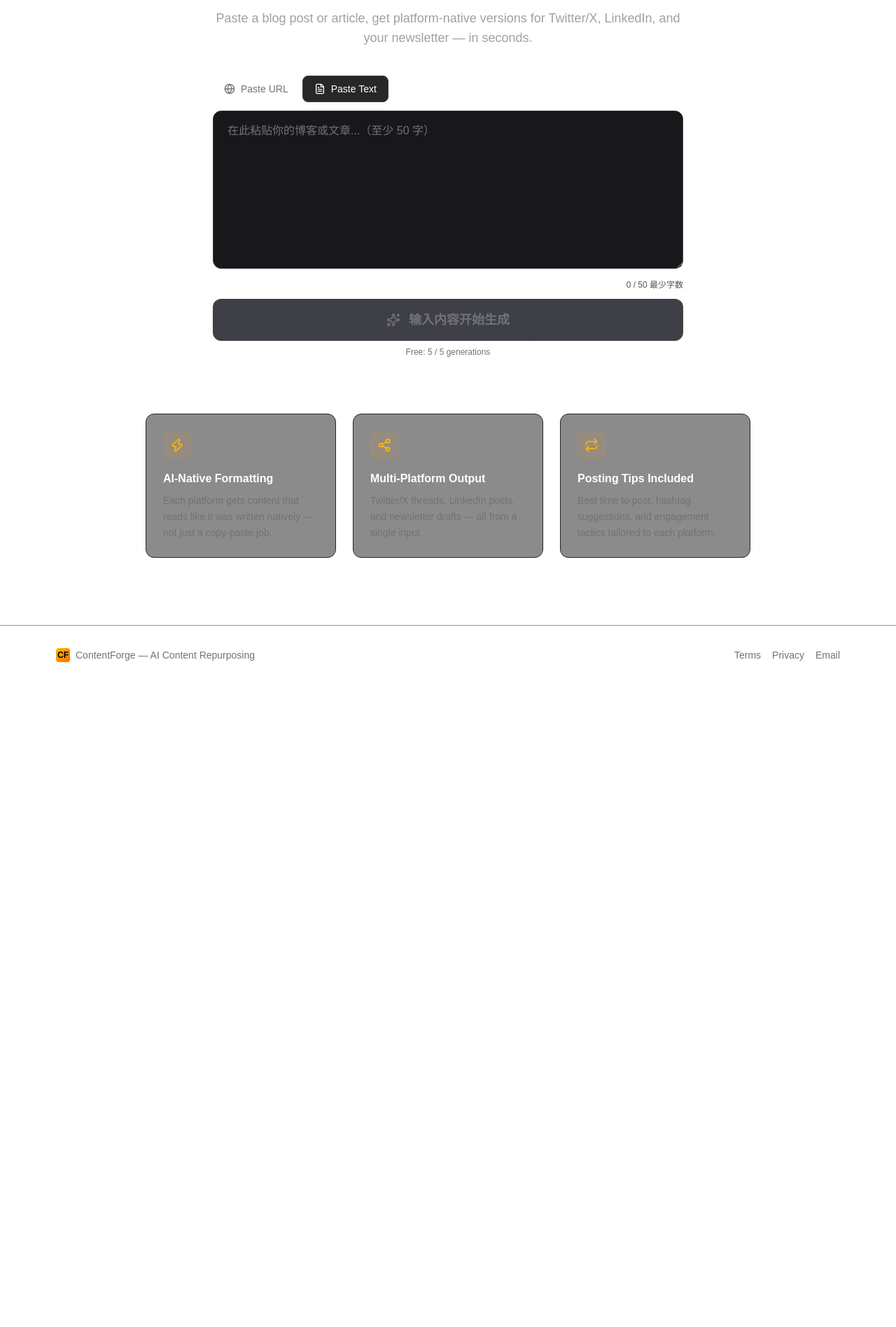
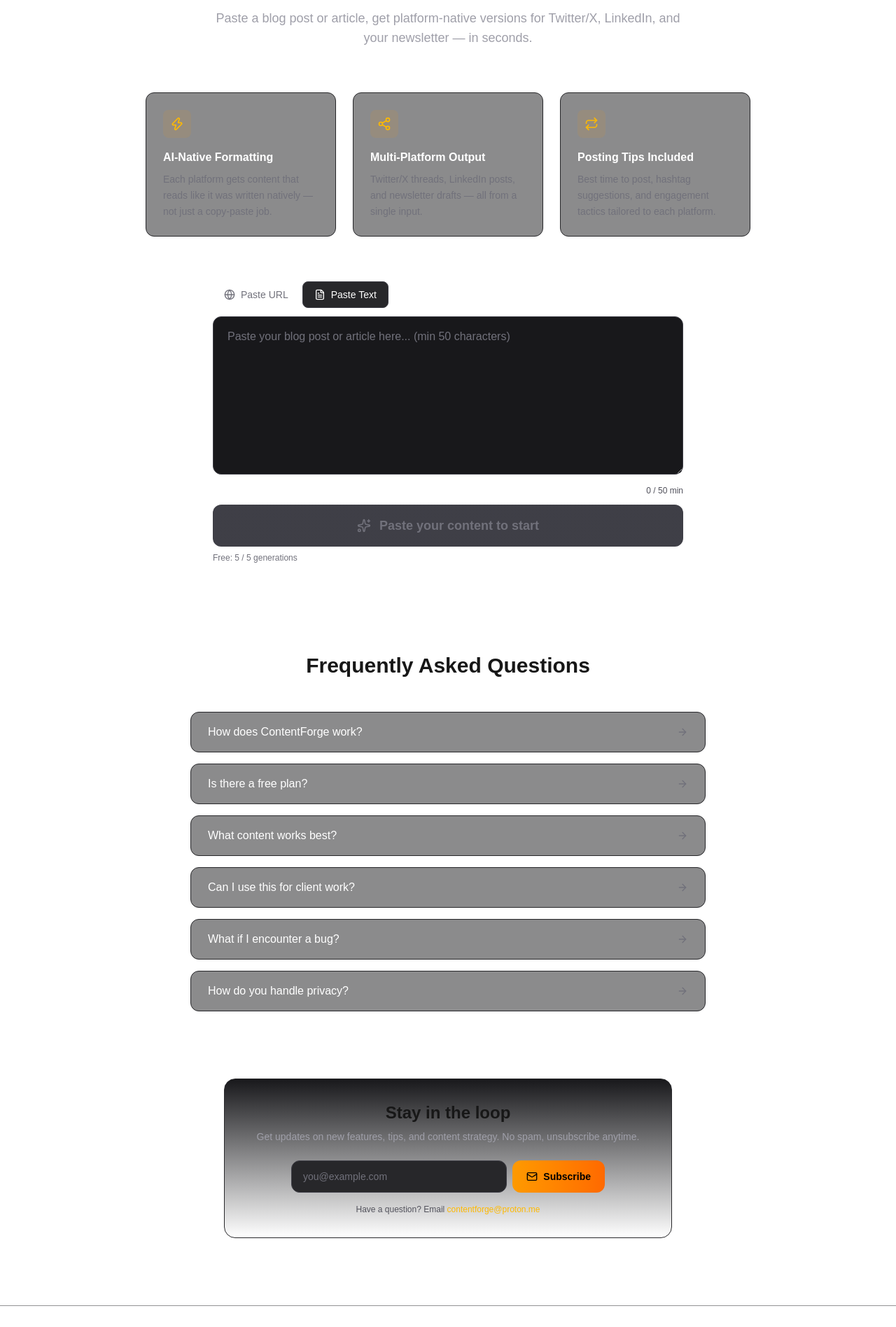
Before and after one commit to yabinlee3-sketch/contentforge, a Next.js app: page / in a window 1280 px wide. Shown: the part 315-2211 px from the top of the page at 70% size. Before the commit the page ends 1293 px from the top, so only its background shows below. Built offline with nearby package versions, Linux system fonts and the light colour scheme.

Commit message:
feat: landing page: hero + features + tool + FAQ + contact

```diff
--- a/src/app/page.tsx
+++ b/src/app/page.tsx
@@ -1,7 +1,7 @@
 "use client";
 
 import { useState, useCallback, useMemo } from "react";
-import { Loader2, Globe, FileText, Sparkles, Zap, Share2, Repeat, Lock } from "lucide-react";
+import { Loader2, Globe, FileText, Sparkles, Zap, Share2, Repeat, Check, ArrowRight, Mail } from "lucide-react";
 import ResultsPanel from "@/components/ResultsPanel";
 import PricingSection from "@/components/PricingSection";
 import { canGenerate, incrementUsage, remainingFree, isPro } from "@/lib/paywall";
@@ -43,41 +43,36 @@
   const [results, setResults] = useState<any[] | null>(null);
   const [error, setError] = useState("");
   const [showPricing, setShowPricing] = useState(false);
+  const [email, setEmail] = useState("");
+  const [emailSent, setEmailSent] = useState(false);
 
-  // Compute once — prevent repeated trim() calls in JSX
   const trimmedLen = text.trim().length;
   const hasMinChars = trimmedLen >= 50;
   const needsMore = 50 - trimmedLen;
 
-  // Button label
   const btnLabel = useMemo(() => {
     if (loading) return "Generating...";
     if (inputType === "url") return "Generate Content";
-    if (!text.trim()) return "输入内容开始生成";
-    if (!hasMinChars) return `还需 ${needsMore} 字`;
+    if (!text.trim()) return "Paste your content to start";
+    if (!hasMinChars) return `Need ${needsMore} more characters`;
     return "Generate Content";
   }, [loading, inputType, text, hasMinChars, needsMore]);
 
-  // Button disabled?
   const btnDisabled = loading || (inputType === "url" ? !url : !hasMinChars);
 
   const handleGenerate = useCallback(async () => {
-    // Check paywall
     if (!canGenerate()) {
       setShowPricing(true);
+      document.getElementById("pricing")?.scrollIntoView({ behavior: "smooth" });
       return;
     }
-
     setError("");
     setResults(null);
     setLoading(true);
-
     try {
       let sourceText: string;
       let sourceTitle: string;
-
       if (inputType === "url") {
-        // Use backend to fetch URL content (fast, no DeepSeek call on server)
         const fetchRes = await fetch("/api/generate", {
           method: "POST",
           headers: { "Content-Type": "application/json" },
@@ -92,10 +87,9 @@
         sourceText = text;
         sourceTitle = text.slice(0, 60) + (text.length > 60 ? "..." : "");
       }
-
       const result = await callDeepSeek(sourceText, sourceTitle);
       setResults(result.platforms || []);
-      incrementUsage(); // Track free tier usage
+      incrementUsage();
     } catch (e: any) {
       setError(e.message);
     } finally {
@@ -103,10 +97,18 @@
     }
   }, [inputType, url, text]);
 
+  const handleEmailSubmit = (e: React.FormEvent) => {
+    e.preventDefault();
+    if (email.includes("@")) {
+      setEmailSent(true);
+      // You can connect this to a real email service later
+    }
+  };
+
   return (
-    <main className="min-h-screen">
-      {/* Hero */}
-      <div className="max-w-4xl mx-auto px-4 pt-20 pb-12 text-center">
+    <main className="flex-1">
+      {/* ===== Hero ===== */}
+      <section className="max-w-4xl mx-auto px-4 pt-20 pb-12 text-center">
         <div className="inline-flex items-center gap-2 px-4 py-1.5 bg-zinc-800/50 border border-zinc-700 rounded-full text-xs text-zinc-400 mb-6">
           <Sparkles className="w-3.5 h-3.5 text-amber-400" />
           AI-Powered Content Repurposing
@@ -122,138 +124,145 @@
           Paste a blog post or article, get platform-native versions for
           Twitter/X, LinkedIn, and your newsletter — in seconds.
         </p>
+      </section>
 
-        {/* Input */}
-        <div className="max-w-2xl mx-auto mt-10">
+      {/* ===== Features ===== */}
+      <section id="features" className="max-w-4xl mx-auto px-4 pb-16">
+        <div className="grid grid-cols-1 md:grid-cols-3 gap-6">
+          {[
+            { icon: <Zap className="w-5 h-5" />, title: "AI-Native Formatting", desc: "Each platform gets content that reads like it was written natively — not just a copy-paste job." },
+            { icon: <Share2 className="w-5 h-5" />, title: "Multi-Platform Output", desc: "Twitter/X threads, LinkedIn posts, and newsletter drafts — all from a single input." },
+            { icon: <Repeat className="w-5 h-5" />, title: "Posting Tips Included", desc: "Best time to post, hashtag suggestions, and engagement tactics tailored to each platform." },
+          ].map((f, i) => (
+            <div key={i} className="p-6 bg-zinc-900/50 border border-zinc-800 rounded-xl hover:border-zinc-700 transition-colors">
+              <div className="w-10 h-10 bg-amber-500/10 rounded-lg flex items-center justify-center text-amber-400 mb-4">{f.icon}</div>
+              <h3 className="font-semibold text-white mb-2">{f.title}</h3>
+              <p className="text-sm text-zinc-500 leading-relaxed">{f.desc}</p>
+            </div>
+          ))}
+        </div>
+      </section>
+
+      {/* ===== Tool Section ===== */}
+      <section className="max-w-4xl mx-auto px-4 pb-16">
+        <div className="max-w-2xl mx-auto">
           {/* Tabs */}
           <div className="flex gap-1 mb-3">
-            <button
-              onClick={() => setInputType("url")}
+            <button onClick={() => setInputType("url")}
               className={`flex items-center gap-2 px-4 py-2 rounded-lg text-sm transition-all ${
-                inputType === "url"
-                  ? "bg-zinc-800 text-white border border-zinc-700"
-                  : "text-zinc-500 hover:text-zinc-300"
-              }`}
-            >
+                inputType === "url" ? "bg-zinc-800 text-white border border-zinc-700" : "text-zinc-500 hover:text-zinc-300"
+              }`}>
               <Globe className="w-4 h-4" /> Paste URL
             </button>
-            <button
-              onClick={() => setInputType("text")}
+            <button onClick={() => setInputType("text")}
               className={`flex items-center gap-2 px-4 py-2 rounded-lg text-sm transition-all ${
-                inputType === "text"
-                  ? "bg-zinc-800 text-white border border-zinc-700"
-                  : "text-zinc-500 hover:text-zinc-300"
-              }`}
-            >
+                inputType === "text" ? "bg-zinc-800 text-white border border-zinc-700" : "text-zinc-500 hover:text-zinc-300"
+              }`}>
               <FileText className="w-4 h-4" /> Paste Text
             </button>
           </div>
 
-          {/* Input area */}
           {inputType === "url" ? (
-            <input
-              type="url"
-              value={url}
-              onChange={(e) => setUrl(e.target.value)}
-              placeholder="https://yourblog.com/post （需包含正文内容的文章页面）"
-              className="w-full px-5 py-4 bg-zinc-900 border border-zinc-700 rounded-xl text-white placeholder-zinc-500 focus:outline-none focus:border-amber-500/50 focus:ring-1 focus:ring-amber-500/20 transition-all"
-            />
+            <input type="url" value={url} onChange={e => setUrl(e.target.value)}
+              placeholder="https://yourblog.com/post"
+              className="w-full px-5 py-4 bg-zinc-900 border border-zinc-700 rounded-xl text-white placeholder-zinc-500 focus:outline-none focus:border-amber-500/50 focus:ring-1 focus:ring-amber-500/20 transition-all" />
           ) : (
-            <textarea
-              value={text}
-              onChange={(e) => setText(e.target.value)}
-              placeholder="在此粘贴你的博客或文章...（至少 50 字）"
+            <textarea value={text} onChange={e => setText(e.target.value)}
+              placeholder="Paste your blog post or article here... (min 50 characters)"
               rows={8}
-              className="w-full px-5 py-4 bg-zinc-900 border border-zinc-700 rounded-xl text-white placeholder-zinc-500 focus:outline-none focus:border-amber-500/50 focus:ring-1 focus:ring-amber-500/20 transition-all resize-y"
-            />
+              className="w-full px-5 py-4 bg-zinc-900 border border-zinc-700 rounded-xl text-white placeholder-zinc-500 focus:outline-none focus:border-amber-500/50 focus:ring-1 focus:ring-amber-500/20 transition-all resize-y" />
           )}
 
-          {/* Character count + validation hint */}
           {inputType === "text" && (
             <div className="flex items-center justify-between mt-2">
               <div>
                 {trimmedLen > 0 && !hasMinChars && (
-                  <p className="text-sm text-amber-400">
-                    还需要 <span className="font-semibold">{needsMore}</span> 字才能生成
-                  </p>
+                  <p className="text-sm text-amber-400">Need <span className="font-semibold">{needsMore}</span> more characters</p>
                 )}
               </div>
               <span className={`text-xs tabular-nums transition-colors ${
                 hasMinChars ? "text-green-400" : trimmedLen > 0 ? "text-amber-400" : "text-zinc-600"
               }`}>
-                {trimmedLen}<span className="text-zinc-600"> / 50 最少字数</span>
+                {trimmedLen}<span className="text-zinc-600"> / 50 min</span>
               </span>
             </div>
           )}
 
-          <button
-            onClick={handleGenerate}
-            disabled={btnDisabled}
-            className="mt-3 w-full py-4 bg-gradient-to-r from-amber-500 to-orange-500 hover:from-amber-400 hover:to-orange-400 disabled:from-zinc-700 disabled:to-zinc-700 disabled:text-zinc-500 text-black font-semibold rounded-xl transition-all flex items-center justify-center gap-2 text-lg"
-          >
-            {loading ? (
-              <Loader2 className="w-5 h-5 animate-spin mr-1" />
-            ) : (
-              <Sparkles className="w-5 h-5 mr-1" />
-            )}
+          <button onClick={handleGenerate} disabled={btnDisabled}
+            className="mt-3 w-full py-4 bg-gradient-to-r from-amber-500 to-orange-500 hover:from-amber-400 hover:to-orange-400 disabled:from-zinc-700 disabled:to-zinc-700 disabled:text-zinc-500 text-black font-semibold rounded-xl transition-all flex items-center justify-center gap-2 text-lg">
+            {loading ? <Loader2 className="w-5 h-5 animate-spin mr-1" /> : <Sparkles className="w-5 h-5 mr-1" />}
             {btnLabel}
           </button>
 
           {!isPro() && (
-            <p className="mt-2 text-xs text-zinc-500">
-              Free: {remainingFree()} / 5 generations
-            </p>
+            <p className="mt-2 text-xs text-zinc-500">Free: {remainingFree()} / 5 generations</p>
           )}
 
           {error && (
-            <p className="mt-3 text-sm text-red-400 bg-red-400/10 border border-red-400/20 rounded-lg px-4 py-3">
-              {error}
-            </p>
+            <p className="mt-3 text-sm text-red-400 bg-red-400/10 border border-red-400/20 rounded-lg px-4 py-3">{error}</p>
           )}
         </div>
-      </div>
+      </section>
 
       {/* Results */}
       {results && <ResultsPanel results={results} />}
 
       {/* Pricing */}
-      {showPricing && <PricingSection />}
+      <div id="pricing">
+        {showPricing && <PricingSection />}
+      </div>
 
-      {/* Features (only when no results and no pricing) */}
-      {!results && !showPricing && (
-        <div className="max-w-4xl mx-auto px-4 pb-24">
-          <div className="grid grid-cols-1 md:grid-cols-3 gap-6 mt-8">
-            {[
-              {
-                icon: <Zap className="w-5 h-5" />,
-                title: "AI-Native Formatting",
-                desc: "Each platform gets content that reads like it was written natively — not just a copy-paste job.",
-              },
-              {
-                icon: <Share2 className="w-5 h-5" />,
-                title: "Multi-Platform Output",
-                desc: "Twitter/X threads, LinkedIn posts, and newsletter drafts — all from a single input.",
-              },
-              {
-                icon: <Repeat className="w-5 h-5" />,
-                title: "Posting Tips Included",
-                desc: "Best time to post, hashtag suggestions, and engagement tactics tailored to each platform.",
-              },
-            ].map((f, i) => (
-              <div
-                key={i}
-                className="p-6 bg-zinc-900/50 border border-zinc-800 rounded-xl hover:border-zinc-700 transition-colors"
-              >
-                <div className="w-10 h-10 bg-amber-500/10 rounded-lg flex items-center justify-center text-amber-400 mb-4">
-                  {f.icon}
-                </div>
-                <h3 className="font-semibold text-white mb-2">{f.title}</h3>
-                <p className="text-sm text-zinc-500 leading-relaxed">{f.desc}</p>
-              </div>
-            ))}
-          </div>
+      {/* ===== FAQ ===== */}
+      <section id="faq" className="max-w-3xl mx-auto px-4 pb-24 pt-16">
+        <h2 className="text-3xl font-bold text-center mb-12">Frequently Asked Questions</h2>
+        <div className="space-y-4">
+          {[
+            { q: "How does ContentForge work?", a: "Paste a URL or article text, and our AI generates three platform-native versions: Twitter/X thread, LinkedIn post, and newsletter. Each version is tailored to that platform's format and audience." },
+            { q: "Is there a free plan?", a: "Yes. You get 5 free generations. No credit card needed. Upgrade to Pro for unlimited access and faster processing." },
+            { q: "What content works best?", a: "Blog posts, articles, and long-form content (500+ words) produce the best results. Shorter content works too, but the output quality improves with more input." },
+            { q: "Can I use this for client work?", a: "Absolutely. The content you generate is yours to use however you like — including for clients." },
+            { q: "What if I encounter a bug?", a: "Email us at contentforge@proton.me. We typically respond within 24 hours on weekdays." },
+            { q: "How do you handle privacy?", a: "Your content is sent to DeepSeek AI for processing. We don't store your inputs or generated content on our servers. See our Privacy Policy for details." },
+          ].map((faq, i) => (
+            <details key={i} className="group bg-zinc-900/50 border border-zinc-800 rounded-xl overflow-hidden">
+              <summary className="px-6 py-4 cursor-pointer font-medium text-white hover:bg-zinc-800/30 transition-colors flex items-center justify-between">
+                {faq.q}
+                <ArrowRight className="w-4 h-4 text-zinc-500 group-open:rotate-90 transition-transform flex-shrink-0" />
+              </summary>
+              <div className="px-6 pb-4 text-sm text-zinc-400 leading-relaxed">{faq.a}</div>
+            </details>
+          ))}
         </div>
-      )}
+      </section>
+
+      {/* ===== Contact / Waitlist ===== */}
+      <section id="contact" className="max-w-2xl mx-auto px-4 pb-24">
+        <div className="p-8 bg-gradient-to-b from-zinc-900 to-transparent border border-zinc-800 rounded-2xl text-center">
+          <h2 className="text-2xl font-bold mb-2">Stay in the loop</h2>
+          <p className="text-zinc-400 mb-6 text-sm">
+            Get updates on new features, tips, and content strategy. No spam, unsubscribe anytime.
+          </p>
+          {emailSent ? (
+            <div className="py-4 text-green-400 flex items-center justify-center gap-2">
+              <Check className="w-5 h-5" /> Thanks! You&apos;re on the list.
+            </div>
+          ) : (
+            <form onSubmit={handleEmailSubmit} className="flex gap-2 max-w-md mx-auto">
+              <input type="email" value={email} onChange={e => setEmail(e.target.value)}
+                placeholder="you@example.com"
+                className="flex-1 px-4 py-3 bg-zinc-800 border border-zinc-700 rounded-xl text-white placeholder-zinc-500 focus:outline-none focus:border-amber-500/50 text-sm"
+                required />
+              <button type="submit"
+                className="px-5 py-3 bg-gradient-to-r from-amber-500 to-orange-500 hover:from-amber-400 hover:to-orange-400 text-black font-semibold rounded-xl text-sm transition-all flex items-center gap-2">
+                <Mail className="w-4 h-4" /> Subscribe
+              </button>
+            </form>
+          )}
+          <p className="mt-4 text-xs text-zinc-600">
+            Have a question? Email <a href="mailto:contentforge@proton.me" className="text-amber-400 hover:underline">contentforge@proton.me</a>
+          </p>
+        </div>
+      </section>
     </main>
   );
 }
```
